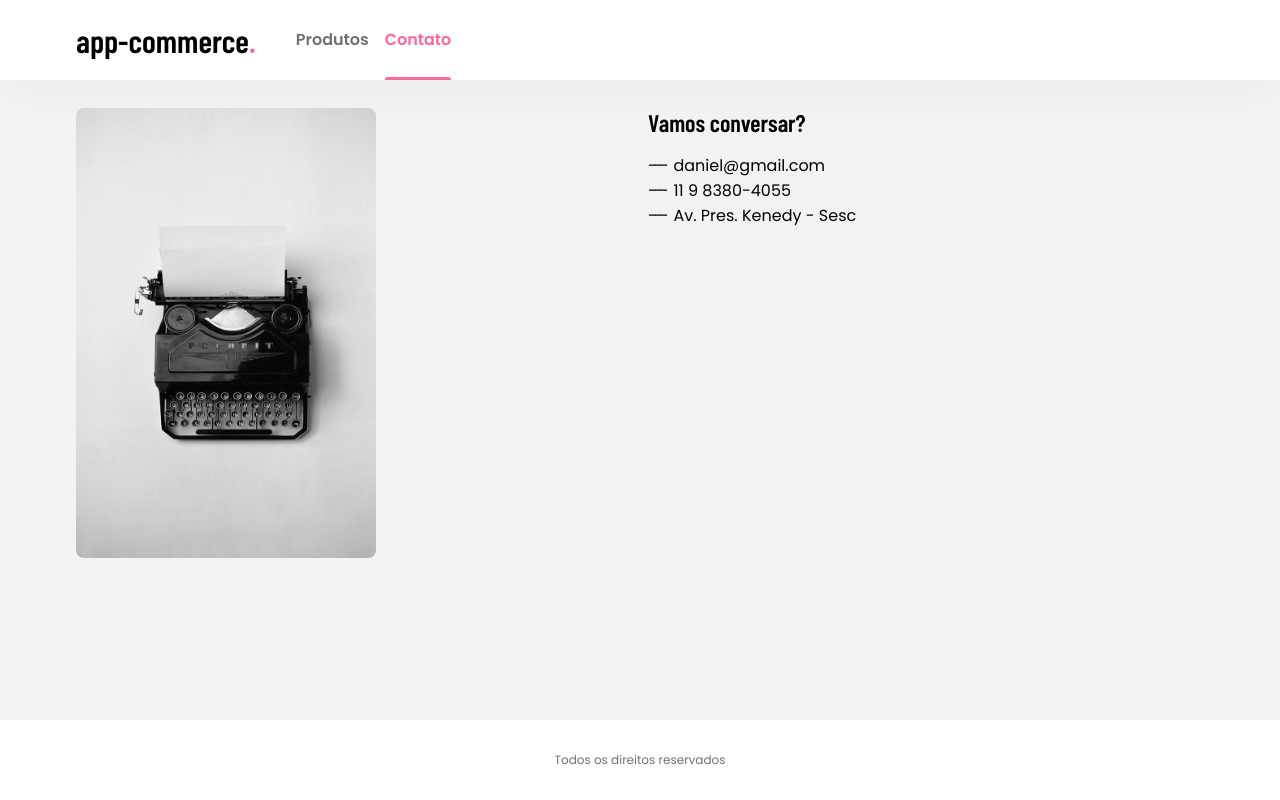
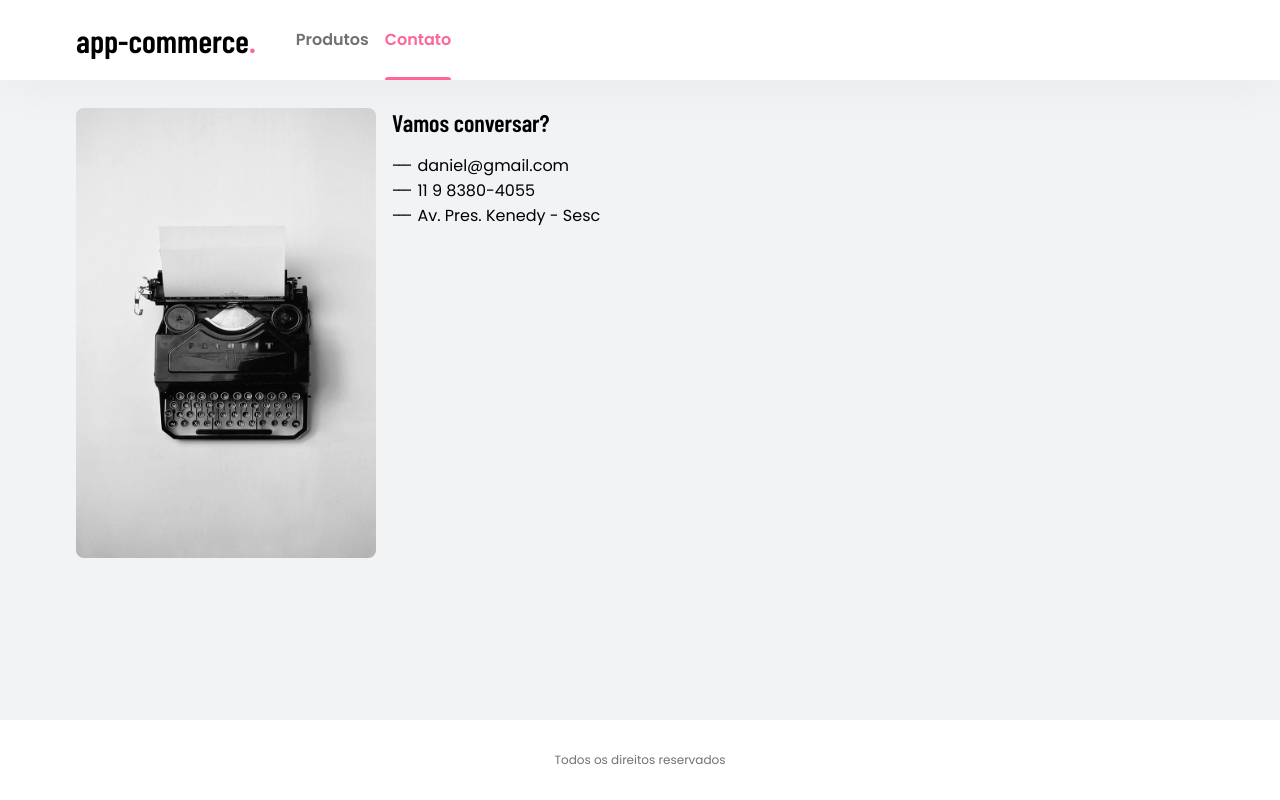
Before and after one commit to dfsilva-dxp/react-origamid, a React (Create React App) app: page /contato in a window 1280 px wide. Built offline with nearby package versions, Linux system fonts and the light colour scheme; a web font is replaced by a local one.

Commit message:
feat: ajustando o responsívo da page contato

```diff
--- a/src/styles/pages/contato.ts
+++ b/src/styles/pages/contato.ts
@@ -9,14 +9,25 @@ export const Main = styled.main`
 
 export const Display = styled.section`
   display: grid;
-  grid-template-columns: repeat(2,1fr);
+  grid-template-columns: 1fr;
   gap: 1rem;
+  align-items: center;
+  justify-items: center;
+
+  @media (min-width: 475px) {
+    grid-template-columns: 300px 2fr;
+    align-items: start;
+  justify-items: start;
+  }
+
 `
 
 export const ImgCard = styled.div`
+  width: 100%;
   max-width: 300px;
   height: 450px;
   border-radius: 8px;
+  align-items: stretch;
 `
 
 export const ContactInfo = styled.div`
```
